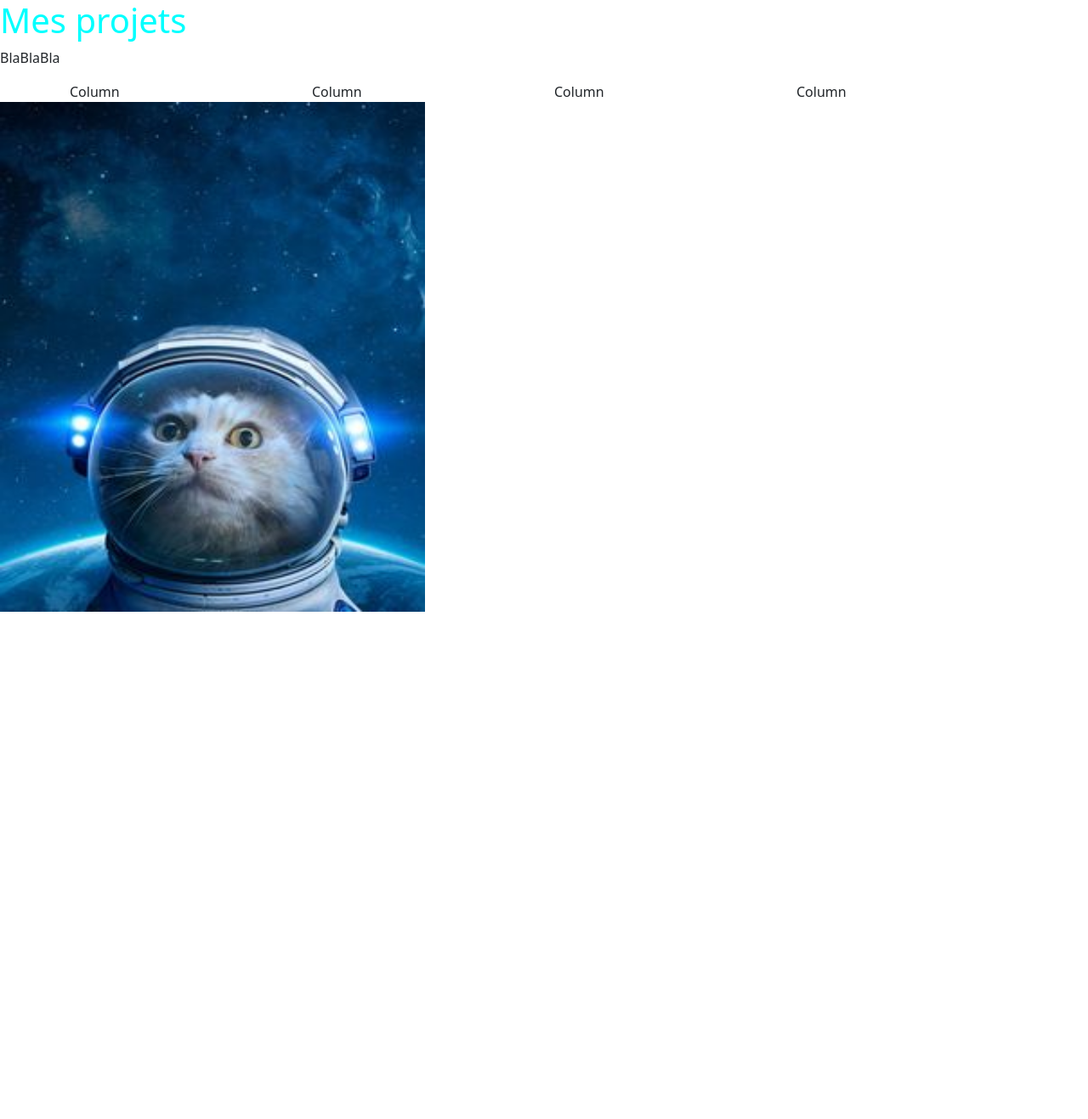
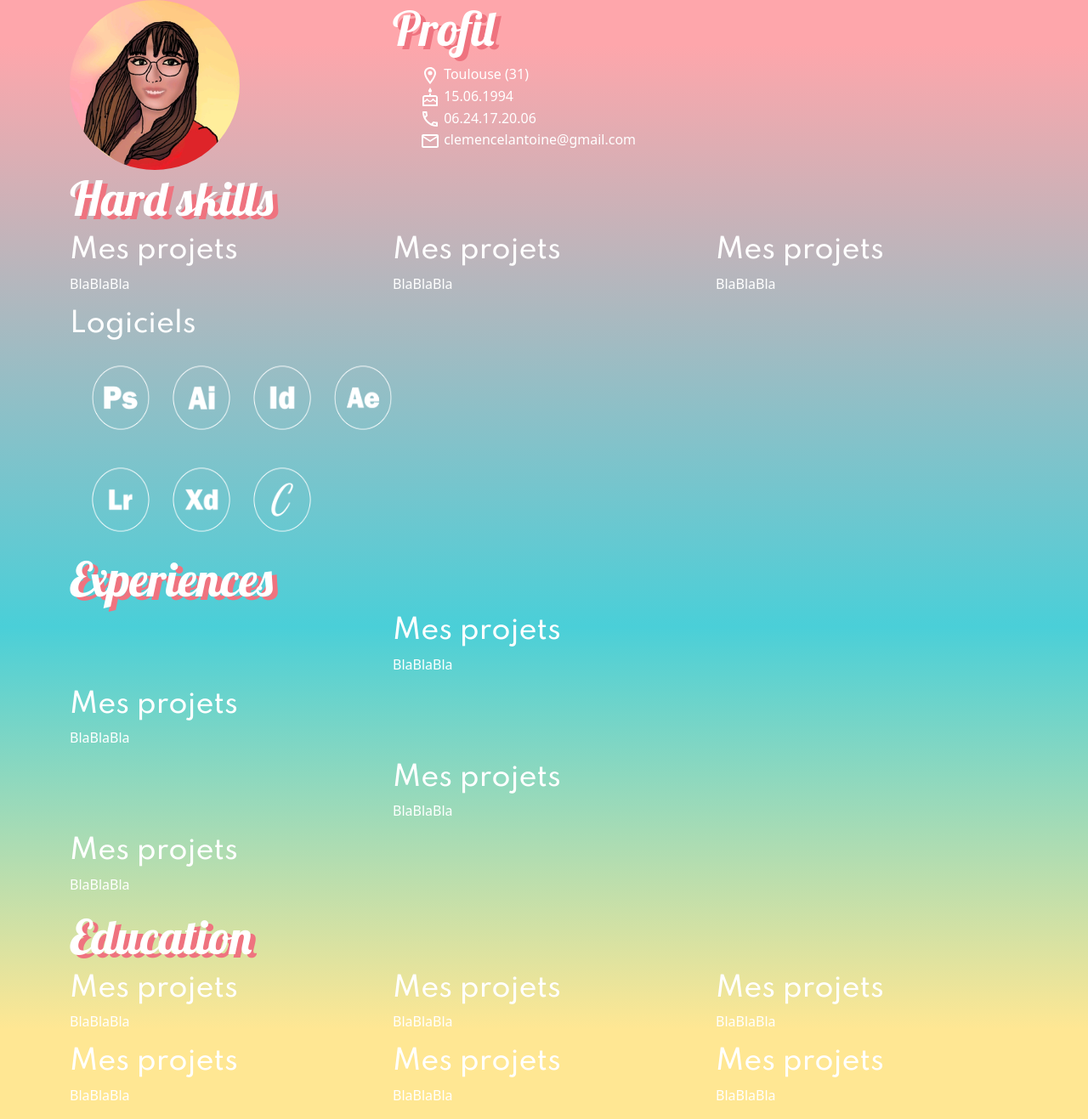
Before and after one commit to ClemenceLan/ClemenceLan.github.io, a plain HTML site: page index.html in a window 1280 px wide. Shown: the whole page at 85% size. Before the commit the page ends 800 px from the top, so only its background shows below. Drawn offline with nearby package versions, Linux system fonts and the light colour scheme.

Commit message:
ce que j'ai fais aujourd'hui

```diff
--- a/Style.css
+++ b/Style.css
@@ -1,3 +1,13 @@
-h1 {
-    color: aqua;
+ h1,div,h2 {
+    color: white;
 }
+
+#imageprofilrond {border-radius: 50%;}
+body {background: rgb(254,166,171);
+background: linear-gradient(180deg, rgba(254,166,171,1) 4%, rgba(74,207,216,1) 56%, rgba(255,231,147,1) 92%);
+color: white;}
+.container h1 {font-family: 'Lobster', cursive;
+text-shadow: 6px 4px #EF737F;
+font-size: 3.5em;}
+h2{font-family: 'Spartan', sans-serif;}
+ul {list-style: none;}
--- a/index.html
+++ b/index.html
@@ -3,11 +3,19 @@
 <head>
 <title>Clemence Lantoine</title>
 <!-- CSS only -->
+
+
+
+<link rel="preconnect" href="https://fonts.googleapis.com">
+<link rel="preconnect" href="https://fonts.gstatic.com" crossorigin>
+<link href="https://fonts.googleapis.com/css2?family=Lobster&family=Spartan:wght@500&display=swap" rel="stylesheet">
+<link href="https://fonts.googleapis.com/css2?family=Lobster&display=swap" rel="stylesheet">
 <link href="https://cdn.jsdelivr.net/npm/bootstrap@5.1.3/dist/css/bootstrap.min.css" rel="stylesheet" integrity="sha384-1BmE4kWBq78iYhFldvKuhfTAU6auU8tT94WrHftjDbrCEXSU1oBoqyl2QvZ6jIW3" crossorigin="anonymous">
 <link rel="stylesheet" href="Style.css">
+
 </head>
 <body>
-
+<!--
 <h1>Mes projets</h1>
 <p>BlaBlaBla</p>
 <div class="container-md">
@@ -27,5 +35,150 @@
     </div>
   </div>
   <img src="Images/blabla.jpg" alt="catcatcat" width="500" height="600">
+-->
+<div class="container">
+  <div class="row">
+
+    <div class="col-md-4">
+      <img src="Images/profil.jfif" alt="image de profil Clémence Lantoine" width="200" height="200" id="imageprofilrond">
+    </div>
+<div class="col-md-8">
+  <h1>Profil</h1>
+    <ul>
+      <li>
+        <img src="Images/location.svg" alt="icone de localisation" width="24" height="24">
+        Toulouse (31)
+      </li>
+      <li>
+        <img src="Images/cake.svg" alt="icone d'anniversaire" width="24" height="24">
+        15.06.1994
+      </li>
+      <li>
+        <img src="Images/phone.svg" alt="icone de téléphone" width="24" height="24">
+        06.24.17.20.06
+      </li>
+      <li>
+        <img src="Images/mail.svg" alt="icone d'email'" width="24" height="24">
+        clemencelantoine@gmail.com
+      </li>
+    </ul>
+  </div>
+  </div>
+<h1>Hard skills</h1>
+<div class="row">
+  <div class="col-md-4">
+    <h2>Mes projets</h2>
+      <p>BlaBlaBla</p>
+    </div>
+    <div class="col-md-4">
+      <h2>Mes projets</h2>
+        <p>BlaBlaBla</p>
+      </div>
+      <div class="col-md-4">
+        <h2>Mes projets</h2>
+          <p>BlaBlaBla</p>
+        </div>
+  </div>
+  <div class="row">
+    <div class="col-md-4">
+      <h2>Logiciels</h2>
+      <div class="row">
+        <div class="col-md-3">
+          <img src="Images/Photoshop.png" alt="icone d'email'" width="120" height="120">
+      </div>
+      <div class="col-md-3">
+        <img src="Images/Illustrator.png" alt="icone d'email'" width="120" height="120">
+      </div>
+      <div class="col-md-3">
+        <img src="Images/Indesign.png" alt="icone d'email'" width="120" height="120">
+      </div>
+      <div class="col-md-3">
+        <img src="Images/After Effect.png" alt="icone d'email'" width="120" height="120">
+      </div>
+  </div>
+  <div class="row">
+    <div class="col-md-3">
+      <img src="Images/Lightroom.png" alt="icone d'email'" width="120" height="120">
+  </div>
+  <div class="col-md-3">
+    <img src="Images/Adobe XD.png" alt="icone d'email'" width="120" height="120">
+  </div>
+  <div class="col-md-3">
+    <img src="Images/Canvas.png" alt="icone d'email'" width="120" height="120">
+  </div>
+</div>
+</div>
+</div>
+
+
+<h1>Experiences</h1>
+
+
+  <div class="row">
+    <div class="col-md-4">
+    </div>
+    <div class="col-md-4">
+      <h2>Mes projets</h2>
+        <p>BlaBlaBla</p>
+    </div>
+  </div>
+
+  <div class="row">
+    <div class="col-md-4">
+      <h2>Mes projets</h2>
+        <p>BlaBlaBla</p>
+    </div>
+  </div>
+
+    <div class="row">
+      <div class="col-md-4">
+      </div>
+      <div class="col-md-4">
+        <h2>Mes projets</h2>
+          <p>BlaBlaBla</p>
+      </div>
+    </div>
+
+    <div class="row">
+      <div class="col-md-4">
+        <h2>Mes projets</h2>
+          <p>BlaBlaBla</p>
+      </div>
+    </div>
+
+
+
+
+
+<h1>Education</h1>
+<div class="row">
+  <div class="col-md-4">
+    <h2>Mes projets</h2>
+      <p>BlaBlaBla</p>
+    </div>
+    <div class="col-md-4">
+      <h2>Mes projets</h2>
+        <p>BlaBlaBla</p>
+      </div>
+      <div class="col-md-4">
+        <h2>Mes projets</h2>
+          <p>BlaBlaBla</p>
+        </div>
+  </div>
+  <div class="row">
+    <div class="col-md-4">
+      <h2>Mes projets</h2>
+        <p>BlaBlaBla</p>
+      </div>
+      <div class="col-md-4">
+        <h2>Mes projets</h2>
+          <p>BlaBlaBla</p>
+        </div>
+        <div class="col-md-4">
+          <h2>Mes projets</h2>
+            <p>BlaBlaBla</p>
+          </div>
+    </div>
+  </div>
 </body>
 </html>
```
Also changed, not shown: Images/Adobe XD.png (added), Images/After Effect.png (added), Images/Canvas.png (added), Images/Illustrator.png (added), Images/Indesign.png (added), Images/Lightroom.png (added), Images/Photoshop.png (added), Images/cake.svg (added), Images/location.svg (added), Images/mail.svg (added), Images/phone.svg (added), Images/profil.jfif (added).
